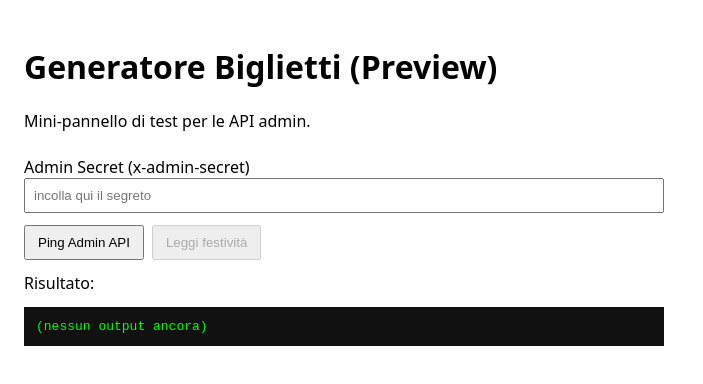
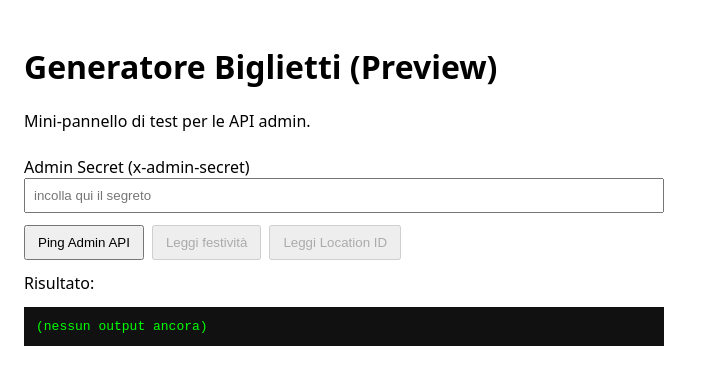
Before and after one commit to edysma/xmas-events-app, a Next.js app: page /admin/generator in a window 1280 px wide. Shown: the top 384 px of the page, without its empty margins (0-703 px from the left). Built offline with nearby package versions, Linux system fonts and the light colour scheme.

Commit message:
Update page.tsx

```diff
--- a/app/admin/generator/page.tsx
+++ b/app/admin/generator/page.tsx
@@ -29,13 +29,16 @@ export default function Page() {
   }
 
   async function handlePing() {
-    // /api/admin-ping NON richiede il secret, ma lasciamo lo stesso header
-    await run('/api/admin-ping');
+    await run('/api/admin-ping'); // non richiede il secret, ma lo inviamo comunque
   }
 
   async function handleHolidays() {
-    // /api/admin/holidays RICHIEDE il secret
-    await run('/api/admin/holidays');
+    await run('/api/admin/holidays'); // richiede il secret
+  }
+
+  // 🔹 NUOVO: locationId
+  async function handleLoc() {
+    await run('/api/admin/loc'); // richiede il secret
   }
 
   return (
@@ -59,8 +62,14 @@ export default function Page() {
           <button onClick={handlePing} disabled={loading} style={{ padding: '8px 12px' }}>
             {loading ? 'Eseguo…' : 'Ping Admin API'}
           </button>
+
           <button onClick={handleHolidays} disabled={loading || !secret} style={{ padding: '8px 12px' }}>
             {loading ? 'Eseguo…' : 'Leggi festività'}
+          </button>
+
+          {/* 🔹 NUOVO bottone */}
+          <button onClick={handleLoc} disabled={loading || !secret} style={{ padding: '8px 12px' }}>
+            {loading ? 'Eseguo…' : 'Leggi Location ID'}
           </button>
         </div>
 
```
